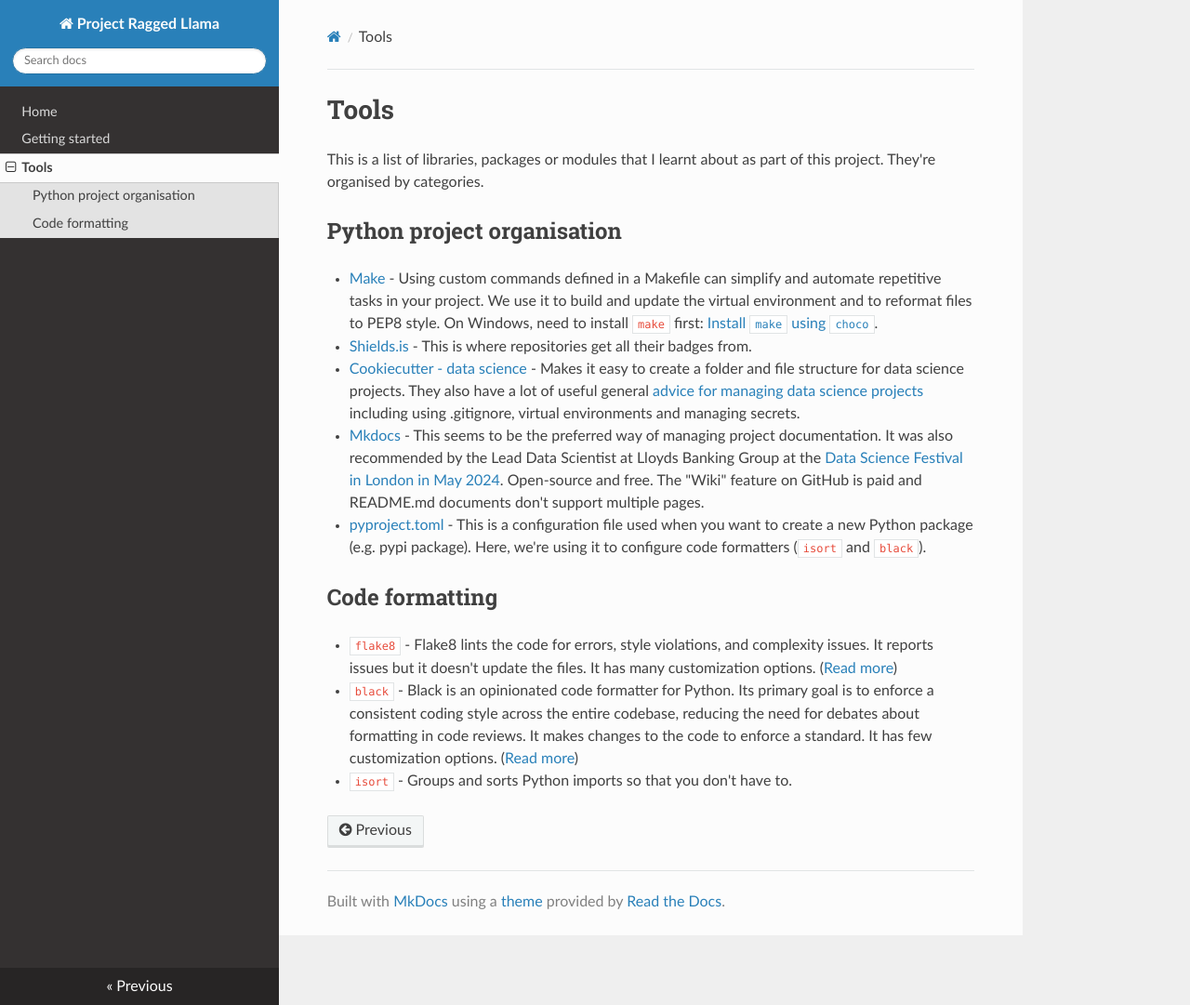
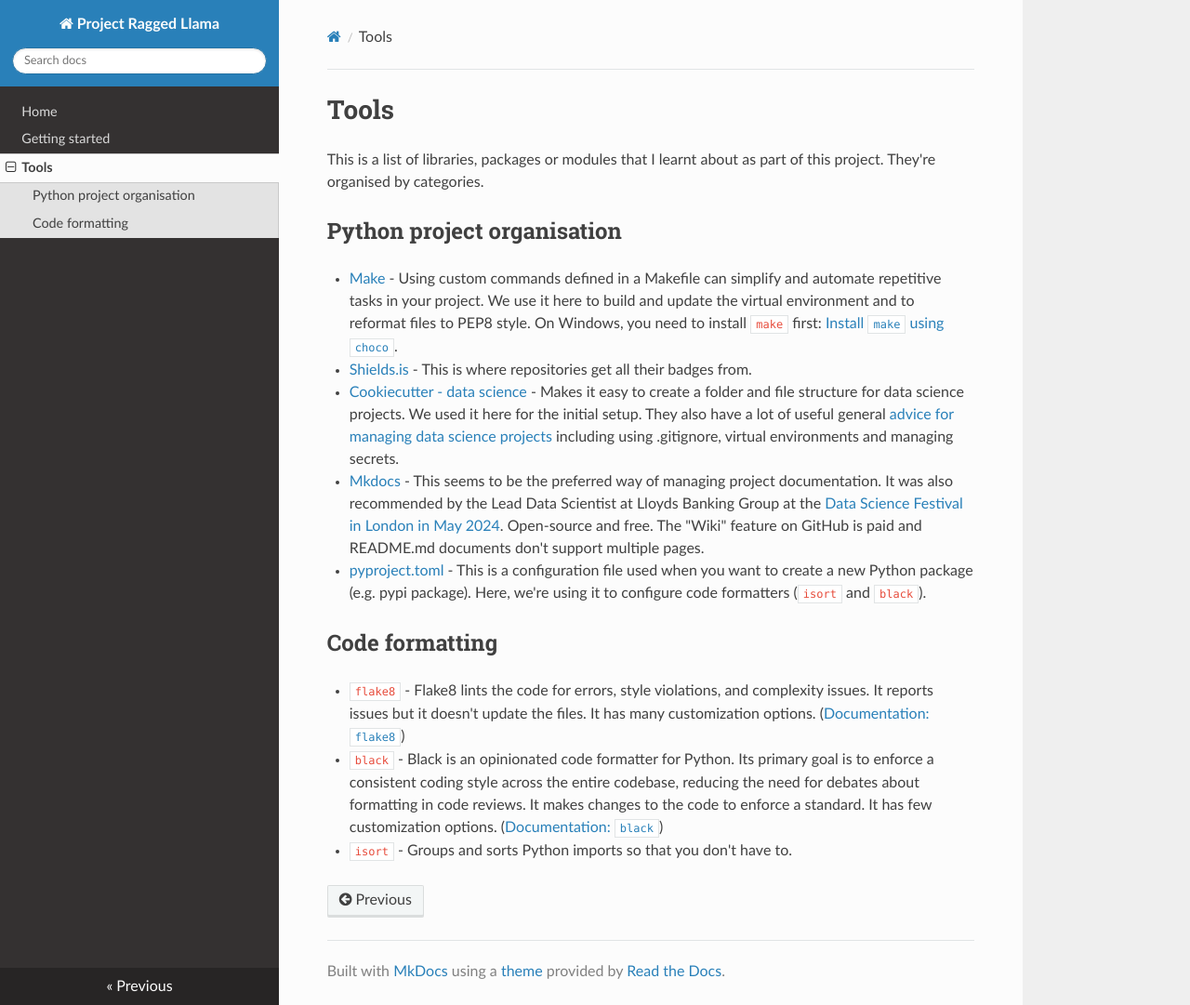
Before and after one commit to celeryexchange/project-ragged-llama, an MkDocs documentation site: the page built from docs/docs/list-of-tools.md, in a window 1280 px wide and 1081 px high. Shown: the whole window at 93% size. Built offline with MkDocs 1.6.1, drawn with Linux system fonts in a browser that asks for light colours; nearby versions of some CDN libraries.

Commit message:
Update documentation

```diff
--- a/docs/docs/list-of-tools.md
+++ b/docs/docs/list-of-tools.md
@@ -4,14 +4,14 @@ This is a list of libraries, packages or modules that I learnt about as part of
 
 ## Python project organisation
 
-* [Make](https://www.gnu.org/software/make/) - Using custom commands defined in a Makefile can simplify and automate repetitive tasks in your project. We use it to build and update the virtual environment and to reformat files to PEP8 style. On Windows, need to install `make` first: [Install `make` using `choco`](https://community.chocolatey.org/packages/make).
+* [Make](https://www.gnu.org/software/make/) - Using custom commands defined in a Makefile can simplify and automate repetitive tasks in your project. We use it here to build and update the virtual environment and to reformat files to PEP8 style. On Windows, you need to install `make` first: [Install `make` using `choco`](https://community.chocolatey.org/packages/make).
 * [Shields.is](https://shields.io/) - This is where repositories get all their badges from.
-* [Cookiecutter - data science](https://cookiecutter-data-science.drivendata.org/) - Makes it easy to create a folder and file structure for data science projects. They also have a lot of useful general [advice for managing data science projects](https://cookiecutter-data-science.drivendata.org/opinions/) including using .gitignore, virtual environments and managing secrets.
+* [Cookiecutter - data science](https://cookiecutter-data-science.drivendata.org/) - Makes it easy to create a folder and file structure for data science projects. We used it here for the initial setup. They also have a lot of useful general [advice for managing data science projects](https://cookiecutter-data-science.drivendata.org/opinions/) including using .gitignore, virtual environments and managing secrets.
 * [Mkdocs](https://www.mkdocs.org/) - This seems to be the preferred way of managing project documentation. It was also recommended by the Lead Data Scientist at Lloyds Banking Group at the [Data Science Festival in London in May 2024](https://datasciencefestival.com/session/mlops-in-financial-services/). Open-source and free. The "Wiki" feature on GitHub is paid and README.md documents don't support multiple pages.
 * [pyproject.toml](https://packaging.python.org/en/latest/guides/writing-pyproject-toml/) - This is a configuration file used when you want to create a new Python package (e.g. pypi package). Here, we're using it to configure code formatters (`isort` and `black`).
 
 ## Code formatting
 
-* `flake8` - Flake8 lints the code for errors, style violations, and complexity issues. It reports issues but it doesn't update the files. It has many customization options. ([Read more](https://flake8.pycqa.org/en/latest/))
-* `black` - Black is an opinionated code formatter for Python. Its primary goal is to enforce a consistent coding style across the entire codebase, reducing the need for debates about formatting in code reviews. It makes changes to the code to enforce a standard. It has few customization options. ([Read more](https://black.readthedocs.io/en/stable/index.html))
+* `flake8` - Flake8 lints the code for errors, style violations, and complexity issues. It reports issues but it doesn't update the files. It has many customization options. ([Documentation: `flake8`](https://flake8.pycqa.org/en/latest/))
+* `black` - Black is an opinionated code formatter for Python. Its primary goal is to enforce a consistent coding style across the entire codebase, reducing the need for debates about formatting in code reviews. It makes changes to the code to enforce a standard. It has few customization options. ([Documentation:  `black`](https://black.readthedocs.io/en/stable/index.html))
 * `isort` - Groups and sorts Python imports so that you don't have to.
```
